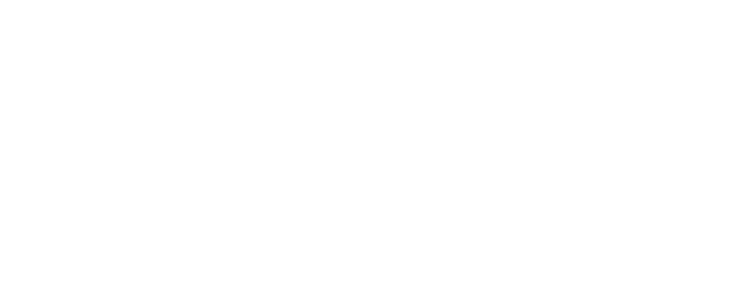
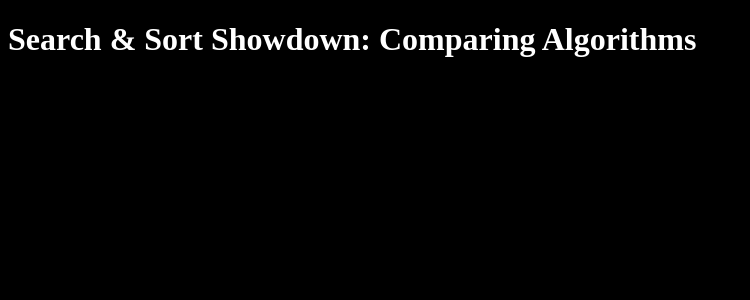
Before and after one commit to BigBobandy/React-Search-and-Sort, a React (Vite) app: page / in a window 1280 px wide. Shown: the top 300 px of the page, without its empty margins (0-750 px from the left). Built offline with nearby package versions, Linux system fonts and the light colour scheme.

Commit message:
added helper functions
added files for two functions that will be used frequently the random number function and the populateArray function

```diff
--- a/src/App.jsx
+++ b/src/App.jsx
@@ -2,7 +2,14 @@
 import "./App.css";
 
 function App() {
-  return <div></div>;
+  const [size, setSize] = useState(11);
+  const [array, setArray] = useState([size]);
+
+  return (
+    <div>
+      <h1>Search & Sort Showdown: Comparing Algorithms</h1>
+    </div>
+  );
 }
 
 export default App;
--- /dev/null
+++ b/src/components/List.jsx
@@ -0,0 +1,5 @@
+import React, { useEffect, useState } from "react";
+
+function List({ array, size }) {
+  const [items, setItems] = useState([]);
+}
--- /dev/null
+++ b/src/helpers/random.js
@@ -0,0 +1,4 @@
+// Generate a random number between 1 and 99
+export function random() {
+  return 1 + Math.floor(Math.random() * 99);
+}
--- a/src/index.css
+++ b/src/index.css
@@ -0,0 +1,4 @@
+body {
+  color: white;
+  background-color: black;
+}
```
Also changed, not shown: src/helpers/populateArray.js (added, +13 -0 lines), src/components/UserInput.jsx (added).
